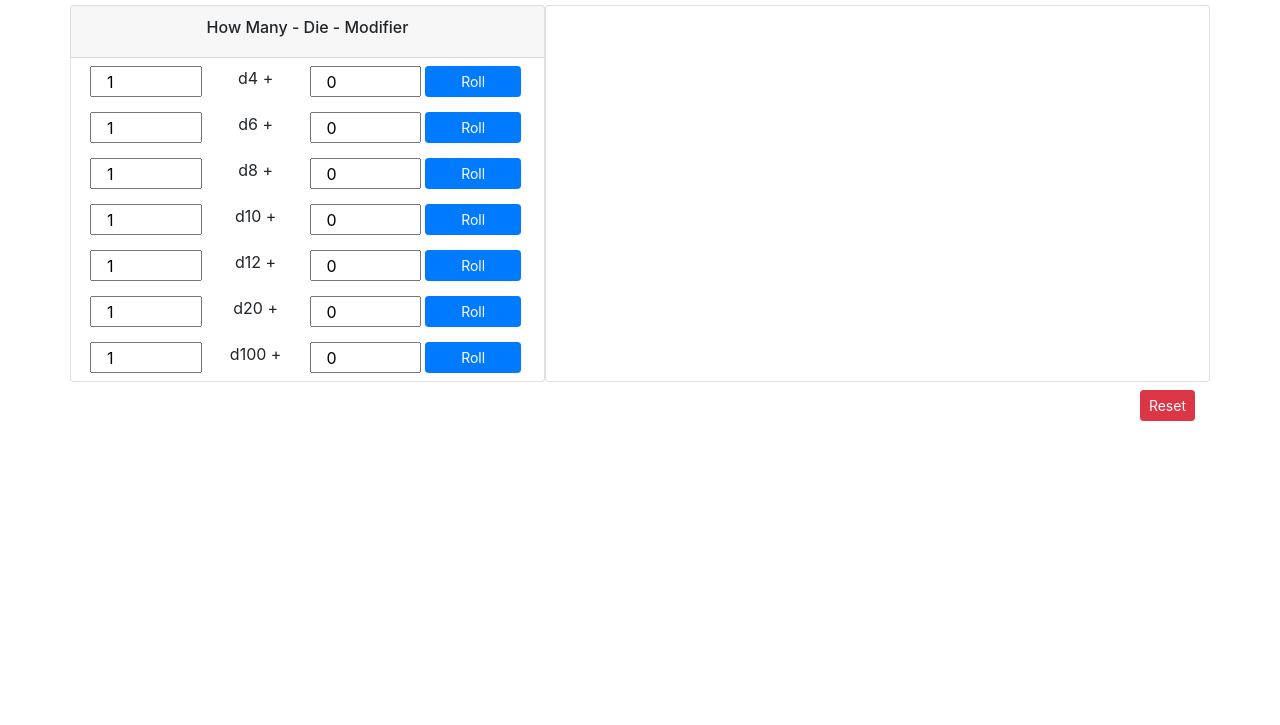
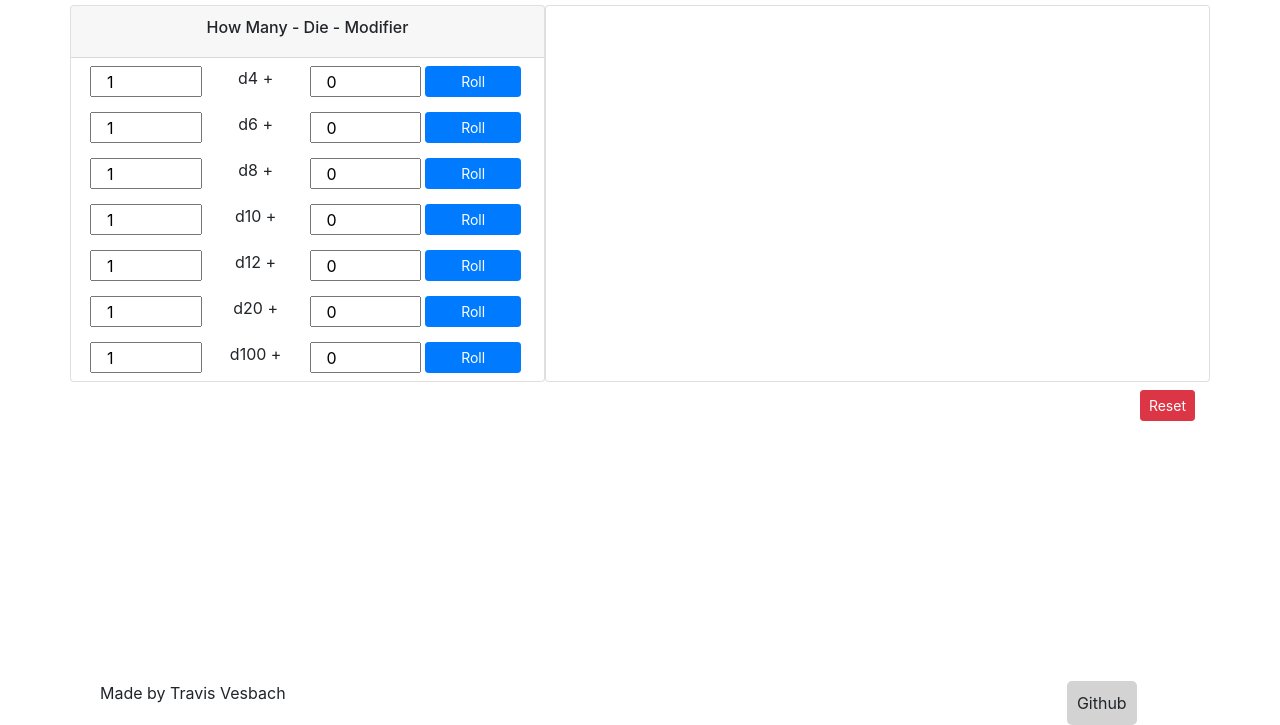
Before and after one commit to travisvesbach/dice-roller, a plain HTML site: page index.html in a window 1280 px wide. Shown: the part 75-800 px from the top of the page. Drawn offline with nearby package versions, Linux system fonts and the light colour scheme.

Commit message:
Update footer and feed order

```diff
--- a/css/style.css
+++ b/css/style.css
@@ -5,3 +5,26 @@ input {
 	border: none;
 	padding: 0;
 }
+
+.footer {
+	position: fixed;
+	bottom: 0;
+	margin: 100px auto auto auto;
+	z-index: -1;
+}
+
+.footer p {
+	display: inline-block;
+	text-align: left;
+	float: left;
+}
+
+.footer a {
+	padding: 10px;
+	text-decoration: none;
+	color: inherit;
+	margin-left: 20px;
+	border-radius: 5px;
+	background-color: lightgrey;
+	float: right;
+}
--- a/index.html
+++ b/index.html
@@ -17,7 +17,7 @@
 		</div>
 
 		<div class="row ">
-			<div class="col-lg-5 card">
+			<div class="col-md-5 card">
 				<div class="card-header row text-center">
 					<h6 class="col">How Many - Die - Modifier</h6>
 				</div>
@@ -33,7 +33,7 @@
 				</ul>
 			</div>
 
-			<div class="card col-lg-7">
+			<div class="card col-md-7">
 				<ul class="list-group" v-for="item in feed">
 					<li class="list-group-item">
 						{{ item }}
@@ -43,6 +43,14 @@
 		</div>
 		<button class="btn btn-danger btn-sm float-right mt-2" @click="reset()">Reset</button>
 
+		<div class="row">
+			<div class="footer text-center col-10 offset-1">
+				<p class="float-left">Made by Travis Vesbach</p>
+				<a class="float-right" href="https://github.com/travisvesbach">Github</a>
+			</div>
+		</div>
+	</div>
+
 	<script src="https://cdn.jsdelivr.net/npm/vue@2.5.16/dist/vue.js"></script>
 	<script src="js/app.js"></script>
 </body>
--- a/js/app.js
+++ b/js/app.js
@@ -20,9 +20,9 @@ const app = new Vue({
 			var modifiedTotal = total + die.modifier;
 			var resultString = 'You rolled ' + die.rollTimes + 'd' + die.die +' resulting in [' + result + '] for ' + total + ' + ' + die.modifier + ' for a total of ' + modifiedTotal + '.';
 			if(this.feed.length >= 10) {
-				this.feed.shift();
+				this.feed.pop();
 			}
-			this.feed.push(resultString);
+			this.feed.unshift(resultString);
 		},
 		reset() {
 			this.dice = [
```
